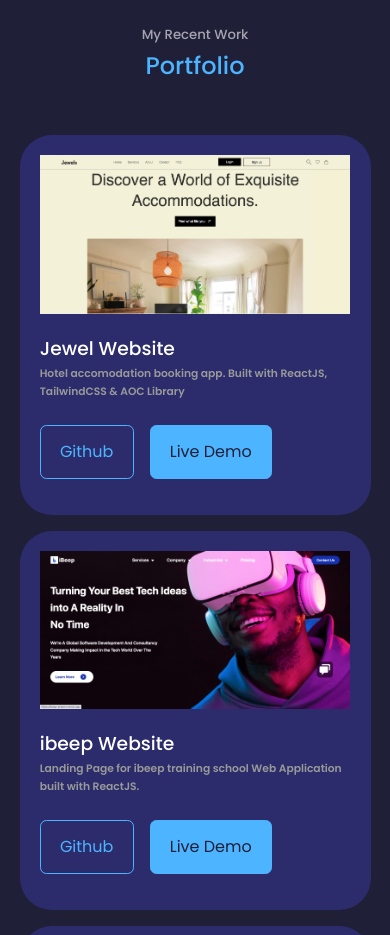
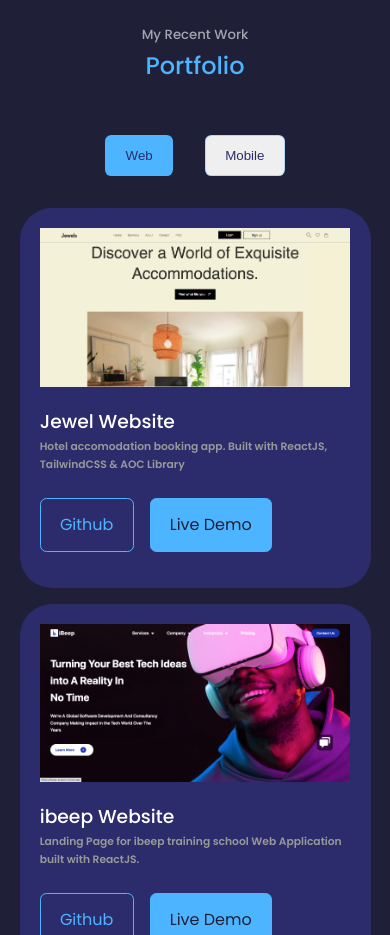
Before and after one commit to Emsun0211/newportfolio, a React (Create React App) app: page / in a window 390 px wide. Shown: the part 3120-4055 px from the top of the page. Built offline with nearby package versions, Linux system fonts and the light colour scheme.

Commit message:
added the theme tabs for the web app and mobile

```diff
--- a/src/component/portfolio/Portfolio.jsx
+++ b/src/component/portfolio/Portfolio.jsx
@@ -1,10 +1,13 @@
-import React from "react";
+import React, { useState } from "react";
 import portfolio1 from "../../assets/accomodationapp.png";
 import portfolio2 from "../../assets/ibeeplandingpage.png";
 import portfolio3 from "../../assets/techtimelandingoage.png";
 import portfolio4 from "../../assets/chatapplandingpage.png";
 import portfolio5 from "../../assets/ecommerce.png";
 import portfolio6 from "../../assets/namesearch.png";
+import portfolio7 from "../../assets/deliveryapp.jpg";
+import portfolio8 from "../../assets/musicapp.jpg";
+import portfolio9 from "../../assets/weatherapp.jpg";
 
 import "./portfolio.css";
 
@@ -17,6 +20,7 @@ const data = [
 			"Hotel accomodation booking app. Built with ReactJS, TailwindCSS & AOC Library",
 		github: "https://github.com/Emsun0211/accomodation.git",
 		demo: "https://accomodation-kohl.vercel.app/",
+		category: "web",
 	},
 	{
 		id: 2,
@@ -26,6 +30,7 @@ const data = [
 			"Landing Page for ibeep training school Web Application built with ReactJS.",
 		github: "https://github.com/atere21/ibeep-project.git",
 		demo: "http://ibeep-project.vercel.app",
+		category: "web",
 	},
 	{
 		id: 3,
@@ -34,6 +39,7 @@ const data = [
 		github: "https://github.com/Emsun0211/talentplus.git",
 		details: "Landing Page Web Application built with ReactJS.",
 		demo: "https://talentplus.vercel.app/",
+		category: "web",
 	},
 	{
 		id: 4,
@@ -42,6 +48,7 @@ const data = [
 		details: "A chat App  built with ReactJS, Nodejs and socket.io.",
 		github: "https://github.com/Emsun0211/textchatclient.git",
 		demo: "https://textchat-lilac.vercel.app/",
+		category: "web",
 	},
 	{
 		id: 5,
@@ -50,6 +57,7 @@ const data = [
 		details: "An Ecommerce website Landing Page Bank  built with ReactJS.",
 		github: "https://github.com/Emsun0211/task-5.git",
 		demo: "https://task-5-sage.vercel.app/",
+		category: "web",
 	},
 	{
 		id: 6,
@@ -59,17 +67,65 @@ const data = [
 			"A search and filter application built with HTML, CSS and JavaScript",
 		github: "https://github.com/Emsun0211/TiideLabMiniproject.git",
 		demo: "https://emsunminiproject.netlify.app/",
+		category: "web",
+	},
+
+	{
+		id: 7,
+		image: portfolio7,
+		title: "Name Search",
+		details:
+			"A search and filter application built with HTML, CSS and JavaScript",
+		github: "https://github.com/Emsun0211/TiideLabMiniproject.git",
+		demo: "https://emsunminiproject.netlify.app/",
+		category: "mobile",
+	},
+	{
+		id: 8,
+		image: portfolio8,
+		title: "Name Search",
+		details:
+			"A search and filter application built with HTML, CSS and JavaScript",
+		github: "https://github.com/Emsun0211/TiideLabMiniproject.git",
+		demo: "https://emsunminiproject.netlify.app/",
+		category: "mobile",
+	},
+	{
+		id: 9,
+		image: portfolio9,
+		title: "Name Search",
+		details:
+			"A search and filter application built with HTML, CSS and JavaScript",
+		github: "https://github.com/Emsun0211/TiideLabMiniproject.git",
+		demo: "https://emsunminiproject.netlify.app/",
+		category: "mobile",
 	},
 ];
+const web = data.filter((data) => data.category === "web");
+const mobile = data.filter((data) => data.category === "mobile");
 
 const Portfolio = () => {
+	const [isweb, setisWeb] = useState(true);
 	return (
 		<section id='portfolio'>
 			<h5>My Recent Work</h5>
 			<h2>Portfolio</h2>
+			<div className='btn-container '>
+				<button
+					className={isweb ? "active" : ""}
+					onClick={() => setisWeb(true)}>
+					Web
+				</button>
+				<button
+					className={!isweb ? "active" : ""}
+					onClick={() => setisWeb(false)}>
+					Mobile
+				</button>
+			</div>
 
+			{isweb ? (
 				<div className='container portfolio__container'>
-				{data.map(({ id, image, title, details, github, demo }) => {
+					{web.map(({ id, image, title, details, github, demo }) => {
 						return (
 							<article key={id} className='portfolio__item'>
 								<div className='portfolio_item-image'>
@@ -93,6 +149,33 @@ const Portfolio = () => {
 						);
 					})}
 				</div>
+			) : (
+				<div className='container portfolio__container'>
+					{mobile.map(({ id, image, title, details, github, demo }) => {
+						return (
+							<article key={id} className='portfolio__item'>
+								<div className='portfolio_item-image'>
+									<img src={image} alt='first portfolio' />
+								</div>
+								<h3>{title}</h3>
+								<h6>{details}</h6>
+								<div className='portfolio__item-cta'>
+									<a href={github} className='btn' target='blank'>
+										Github
+									</a>
+									<a
+										href={demo}
+										className='btn btn-primary'
+										target='_blank'
+										rel='noreferrer'>
+										Live Demo
+									</a>
+								</div>
+							</article>
+						);
+					})}
+				</div>
+			)}
 		</section>
 	);
 };
--- a/src/component/portfolio/portfolio.css
+++ b/src/component/portfolio/portfolio.css
@@ -47,6 +47,36 @@
 	justify-content: center;
 }
 
+.btn-container {
+	margin-right: auto;
+	margin-left: auto;
+	display: flex;
+	justify-content: center;
+	align-items: center;
+	margin-bottom: 2rem;
+	gap: 2rem;
+}
+.btn-container button {
+	width: max-content;
+	display: inline-block;
+	color: var(--color-bg-variant);
+	padding: 0.75rem 1.2rem;
+	border-radius: 0.4rem;
+	cursor: pointer;
+	border: 1px solid var(--color-primary-variant);
+	transition: var(--transition);
+}
+
+.btn-container button:hover {
+	background: var(--color-primary);
+	color: var(--color-bg);
+}
+
+.active {
+	background: var(--color-primary);
+	color: var(--color-bg);
+}
+
 /* ====== MEDIA QUERIES (MEDIUM DEVICES) ====== */
 @media screen and (max-width: 1024px) {
 	.portfolio__container {
```
Lines whose indentation alone changed are shown as unchanged.
